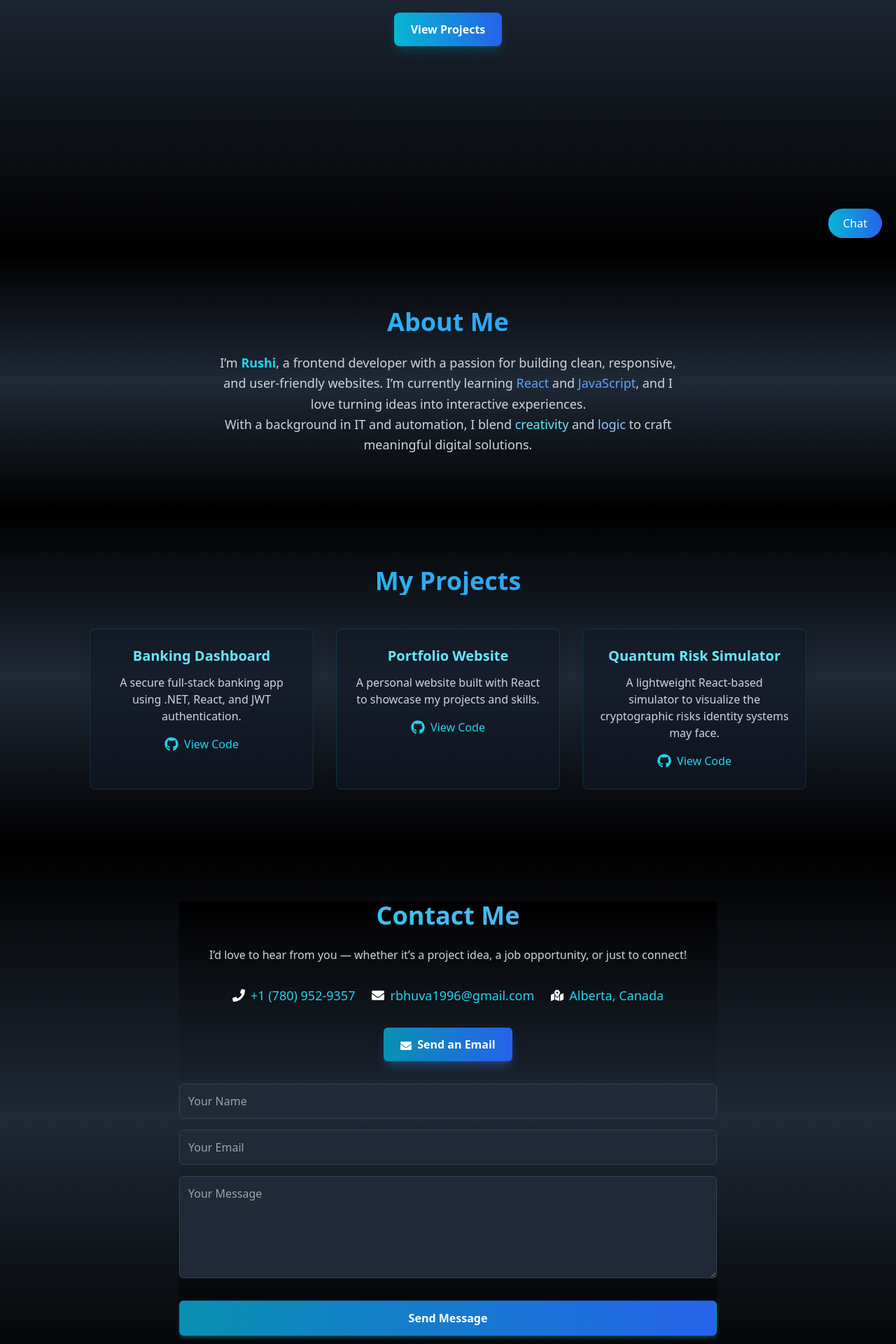
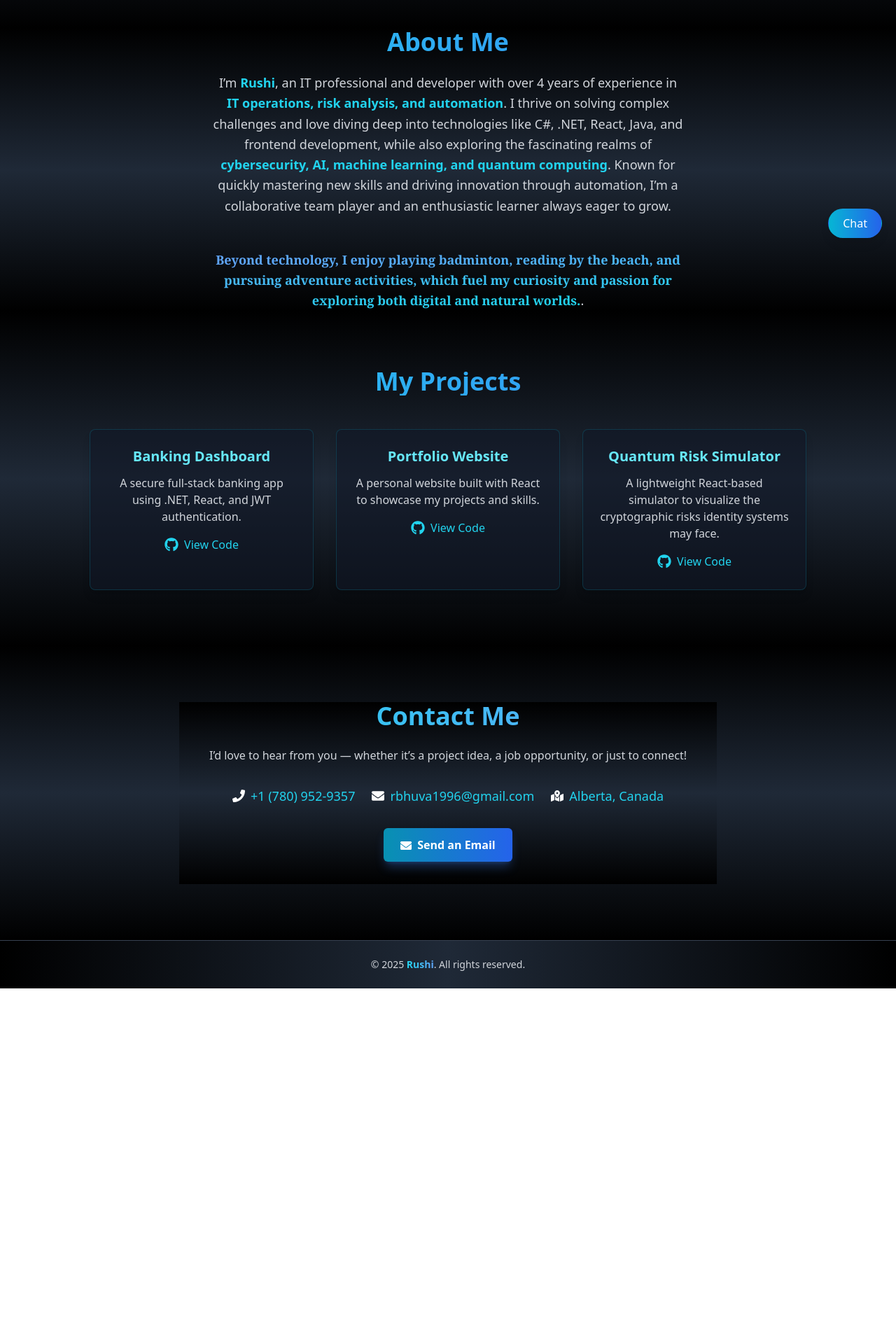
Before and after one commit to Rkb1510/my-portfolio, a React (Vite) app: page / in a window 1280 px wide. Shown: the part 440-2360 px from the top of the page at 70% size. After the commit the page ends 1852 px from the top, so only its background shows below. Built offline with nearby package versions, Linux system fonts and the light colour scheme.

Commit message:
Change Desc

```diff
--- a/src/components/About.jsx
+++ b/src/components/About.jsx
@@ -6,22 +6,27 @@ function About() {
   return (
     <section
       id="about"
-      className="py-20 px-6 bg-gradient-to-b from-black via-gray-800 to-black text-gray-100 text-center scroll-mt-24"
+      className="py-0 px-6 bg-gradient-to-b from-black via-gray-800 to-black text-gray-100 text-center scroll-mt-24"
     >
       <h2 className="text-4xl font-bold mb-6 bg-gradient-to-r from-cyan-400 to-blue-500 bg-clip-text text-transparent">
         About Me
       </h2>
       <p className="max-w-2xl mx-auto text-lg leading-relaxed text-gray-300">
-        I’m <span className="text-cyan-400 font-semibold">Rushi</span>, a frontend developer
-        with a passion for building clean, responsive, and user-friendly websites.
-        I’m currently learning <span className="text-blue-400">React</span> and{" "}
-        <span className="text-blue-400">JavaScript</span>, and I love turning ideas
-        into interactive experiences.
-        <br className="hidden md:block" />
-        With a background in IT and automation, I blend{" "}
-        <span className="text-cyan-300 font-medium">creativity</span> and{" "}
-        <span className="text-blue-300 font-medium">logic</span> to craft
-        meaningful digital solutions.
+        I’m <span className="text-cyan-400 font-semibold">Rushi</span>,
+        an IT professional and developer with over 4 years of experience in{" "}
+        <span className="text-cyan-400 font-semibold">IT operations, risk analysis, and automation</span>.
+        I thrive on solving complex challenges and love diving deep into technologies like C#, .NET, React, Java, and frontend development,
+        while also exploring the fascinating realms of{" "}
+        <span className="text-cyan-400 font-semibold">cybersecurity, AI, machine learning, and quantum computing</span>.
+        Known for quickly mastering new skills and driving innovation through automation,{" "}
+        I’m a collaborative team player and an enthusiastic learner always eager to grow.
+      </p>
+      <br></br>
+      <br></br>
+      <p className="max-w-2xl mx-auto text-lg leading-relaxed text-gray-300">
+        <span className="bg-gradient-to-r from-blue-400 to-cyan-400 bg-clip-text text-transparent font-serif font-bold">Beyond technology,
+          I enjoy playing badminton, reading by the beach, and pursuing adventure activities, which fuel my curiosity and passion for exploring both digital and natural worlds.
+        </span>.
       </p>
     </section>
   );
--- a/src/components/ChatBot.jsx
+++ b/src/components/ChatBot.jsx
@@ -3,11 +3,11 @@
 import React, { useEffect, useState, useRef } from "react";
 
 const botData = [
-  { question: "Who are you?", answer: "I'm Rushi Bhuva, an IT Professional with 4+ years of experience in IT Operations, automation, and risk analysis." },
-  { question: "What are your key skills?", answer: "C#, .NET Core, React, Python, ML, IAM, Automation, Postgres, Azure, and PowerShell scripting." },
-  { question: "What’s your latest project?", answer: "I’m building a Post-Quantum Secure Identity Chatbot — blending GenAI, encryption, and trust frameworks." },
-  { question: "Do you have experience in cybersecurity?", answer: "Yes! While not my title, I’ve worked in access governance, IAM (SailPoint, OUD), vulnerability monitoring, and data protection at TD Bank." },
-  { question: "Where can I see your projects?", answer: "Check the Projects section above or visit my GitHub at https://github.com/Rkb1510." },
+  { question: "Who am I?", answer: "I'm Rushi Bhuva, an IT Professional with 4+ years of experience in IT Operations, automation, and risk analysis." },
+  { question: "What are Rushi's skills?", answer: "C#, .NET Core, React, Python, ML, IAM, Automation, Postgres, Azure, and PowerShell scripting." },
+  { question: "What’s Rushi's latest project?", answer: "I’m building a Post-Quantum Secure Identity Chatbot — blending GenAI, encryption, and trust frameworks." },
+  { question: "Does Rushi have experience in cybersecurity?", answer: "Yes! While not my title, I’ve worked in access governance, IAM (SailPoint, OUD), vulnerability monitoring, and data protection at TD Bank." },
+  { question: "How can you get hold of Rushi?", answer: "You can send out an email to rbhuva1996@gmail.com or Give him a call/text over +1 (780) 952-9357"}
 ];
 
 const ChatBot = () => {
@@ -45,7 +45,7 @@ const ChatBot = () => {
         <div className="w-80 bg-gray-900 rounded-xl shadow-lg mt-2 overflow-hidden flex flex-col border border-gray-700">
           {/* Header */}
           <div className="bg-gradient-to-r from-indigo-600 to-purple-700 text-white p-3 font-semibold text-center">
-            Ask Rushi Bot
+            I am SkyNet, Rushi's Assitant.
           </div>
 
           {/* Messages */}
--- a/src/components/Contact.jsx
+++ b/src/components/Contact.jsx
@@ -65,47 +65,6 @@ function Contact() {
           <FaEnvelope className="inline mr-2" />
           Send an Email
         </a>
-
-        {/* Contact Form */}
-        <form
-          onSubmit={handleSubmit}
-          className="flex flex-col gap-4 text-left"
-          noValidate
-        >
-        <input
-          type="text"
-          name="name"
-          placeholder="Your Name"
-          value={formData.name}
-          onChange={handleChange}
-          required
-          className="w-full p-3 rounded-md bg-gray-800 border border-gray-700 text-white placeholder-gray-400 focus:outline-none focus:ring-2 focus:ring-cyan-500"
-        />
-        <input
-          type="email"
-          name="email"
-          placeholder="Your Email"
-          value={formData.email}
-          onChange={handleChange}
-          required
-          className="w-full p-3 rounded-md bg-gray-800 border border-gray-700 text-white placeholder-gray-400 focus:outline-none focus:ring-2 focus:ring-cyan-500"
-        />
-        <textarea
-          name="message"
-          placeholder="Your Message"
-          value={formData.message}
-          onChange={handleChange}
-          required
-          rows="5"
-          className="w-full p-3 rounded-md bg-gray-800 border border-gray-700 text-white placeholder-gray-400 resize-y focus:outline-none focus:ring-2 focus:ring-cyan-500"
-        />
-        <button
-          type="submit"
-          className="mt-4 bg-gradient-to-r from-cyan-600 to-blue-600 hover:from-cyan-500 hover:to-blue-500 text-white font-semibold rounded-md py-3 transition shadow-md shadow-cyan-500/30"
-        >
-          Send Message
-        </button>
-        </form>
       </div>
     </motion.section>
   );
--- a/src/components/Home.jsx
+++ b/src/components/Home.jsx
@@ -7,11 +7,11 @@ function Home() {
     <section
       id="home"
       /* scroll-mt helps anchors land below fixed navbar */
-      className="scroll-mt-24 min-h-screen flex flex-col justify-center items-center text-center px-4
+      className="scroll-mt-24 min-h-[60vh] flex flex-col justify-center items-center text-center px-4
                  bg-gradient-to-b from-black via-gray-800 to-black text-gray-100"
     >
       <h1
-        className="text-5xl md:text-6xl font-extrabold tracking-tight
+        className="text-4xl md:text-5xl font-extrabold tracking-tight
                    bg-gradient-to-r from-cyan-400 via-sky-400 to-blue-500 bg-clip-text text-transparent
                    drop-shadow-[0_0_8px_rgba(56,178,172,.35)]"
       >
```
